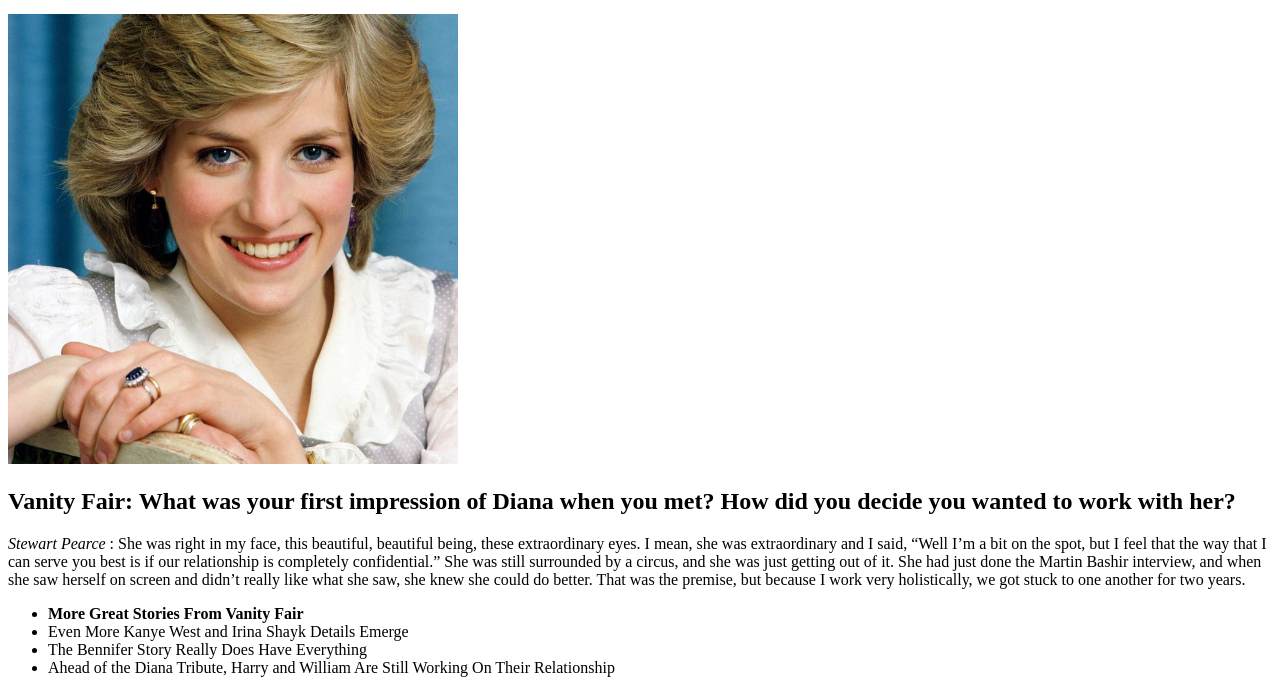
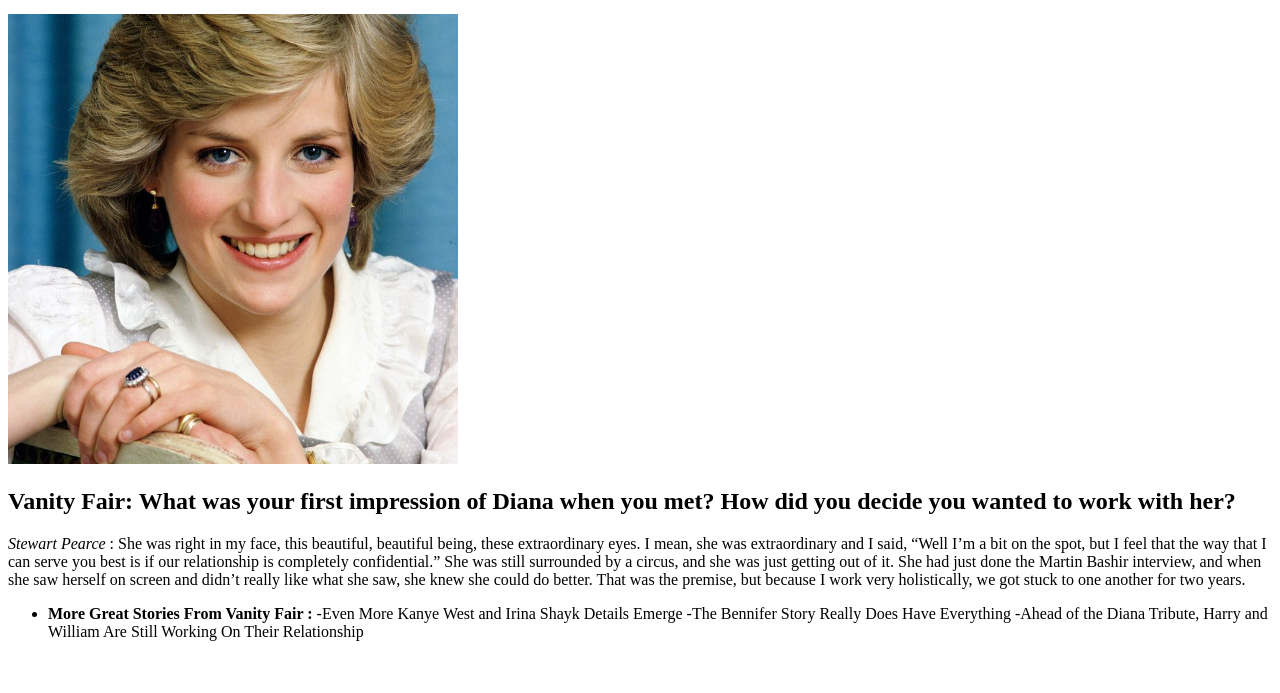
Before and after one commit to NastiaRudkovska/HTML, a plain HTML site: page homework1.html in a window 1280 px wide. Shown: the part 118-811 px from the top of the page. Drawn offline with Linux system fonts and the light colour scheme.

```diff
--- a/homework1.html
+++ b/homework1.html
@@ -20,10 +20,10 @@
     getting out of it. She had just done the Martin Bashir interview, and when she saw herself on screen and didn’t
     really like what she saw, she knew she could do better. That was the premise, but because I work very holistically,
     we got stuck to one another for two years. </p>
-<ul> <li> <b> More Great Stories From Vanity Fair </b> </li>
-    <li> Even More Kanye West and Irina Shayk Details Emerge</li>
-    <li> The Bennifer Story Really Does Have Everything</li>
-    <li> Ahead of the Diana Tribute, Harry and William Are Still Working On Their Relationship</li>
+<ul> <li> <b> More Great Stories From Vanity Fair : </b>
+    -Even More Kanye West and Irina Shayk Details Emerge
+    -The Bennifer Story Really Does Have Everything
+    -Ahead of the Diana Tribute, Harry and William Are Still Working On Their Relationship</li>
 
 
 </ul>
```
